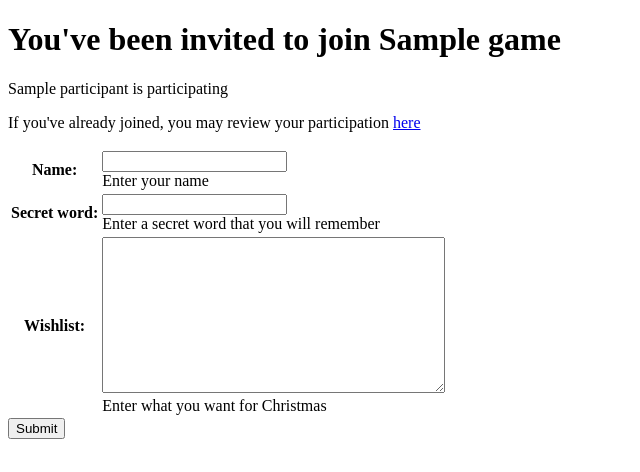
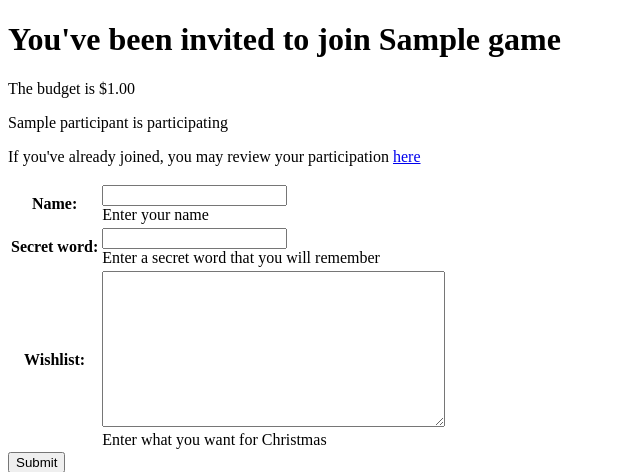
Before and after one commit to KeXu001/secret_santa, a Django app: page /ssweb/join/00000000-0000-0000-0000-000000000001 in a window 1280 px wide. Shown: the top 472 px of the page, without its empty margins (0-640 px from the left). Run offline with Django 3.2, Linux system fonts and the light colour scheme; tables that the repository leaves empty hold one stand-in row (values such as "Sample post").

Commit message:
display budget during join

```diff
--- a/secret_santa/ssweb/templates/join_game.html
+++ b/secret_santa/ssweb/templates/join_game.html
@@ -2,6 +2,7 @@
 
 {% block content %}
   <h1>You've been invited to join {{ game.name }}</h1>
+  <p>The budget is ${{ game.budget }}</p>
 
   {% for participant in game.participants %}
     <p>{{ participant.name }} is participating</p>
```
